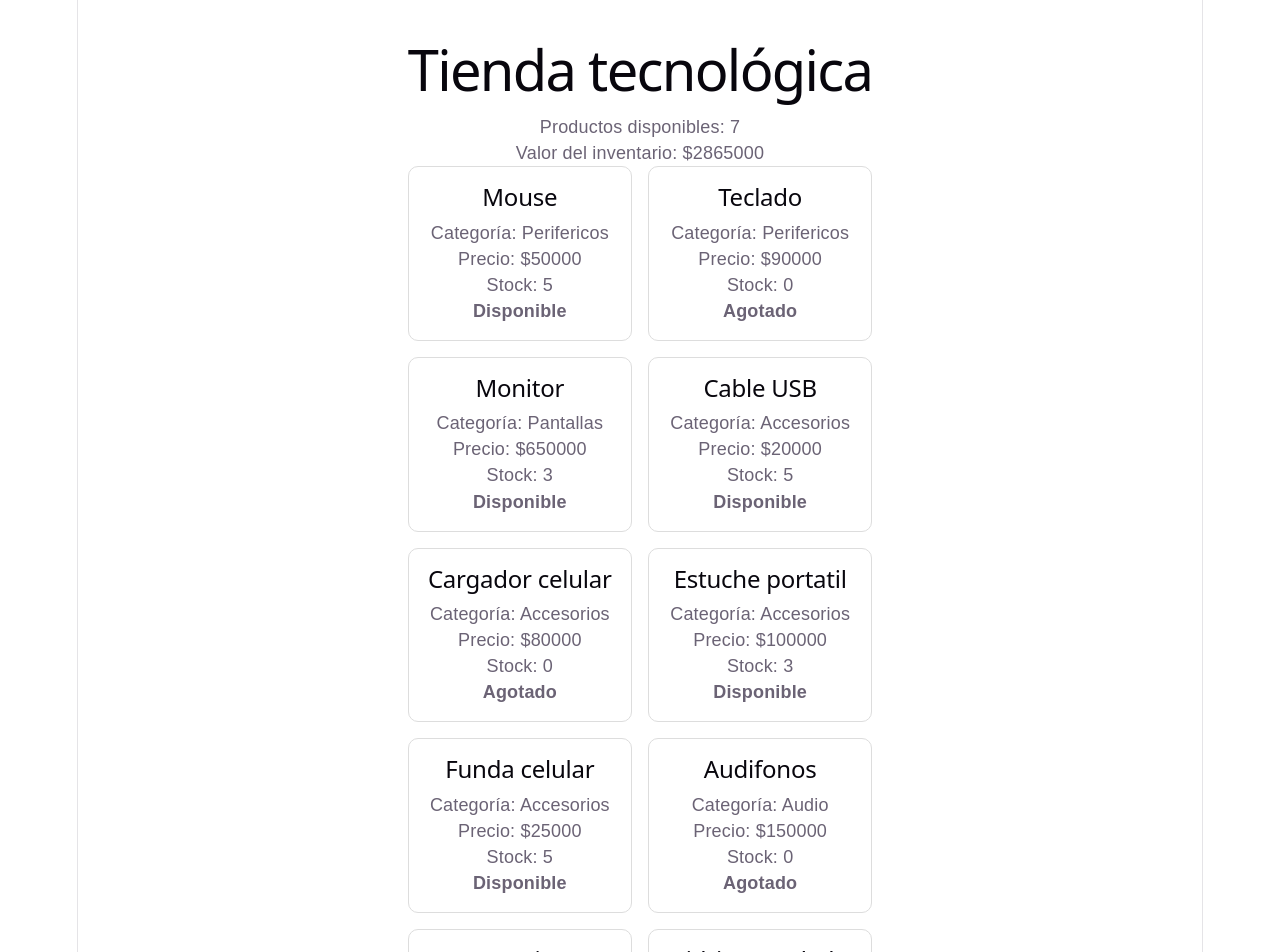
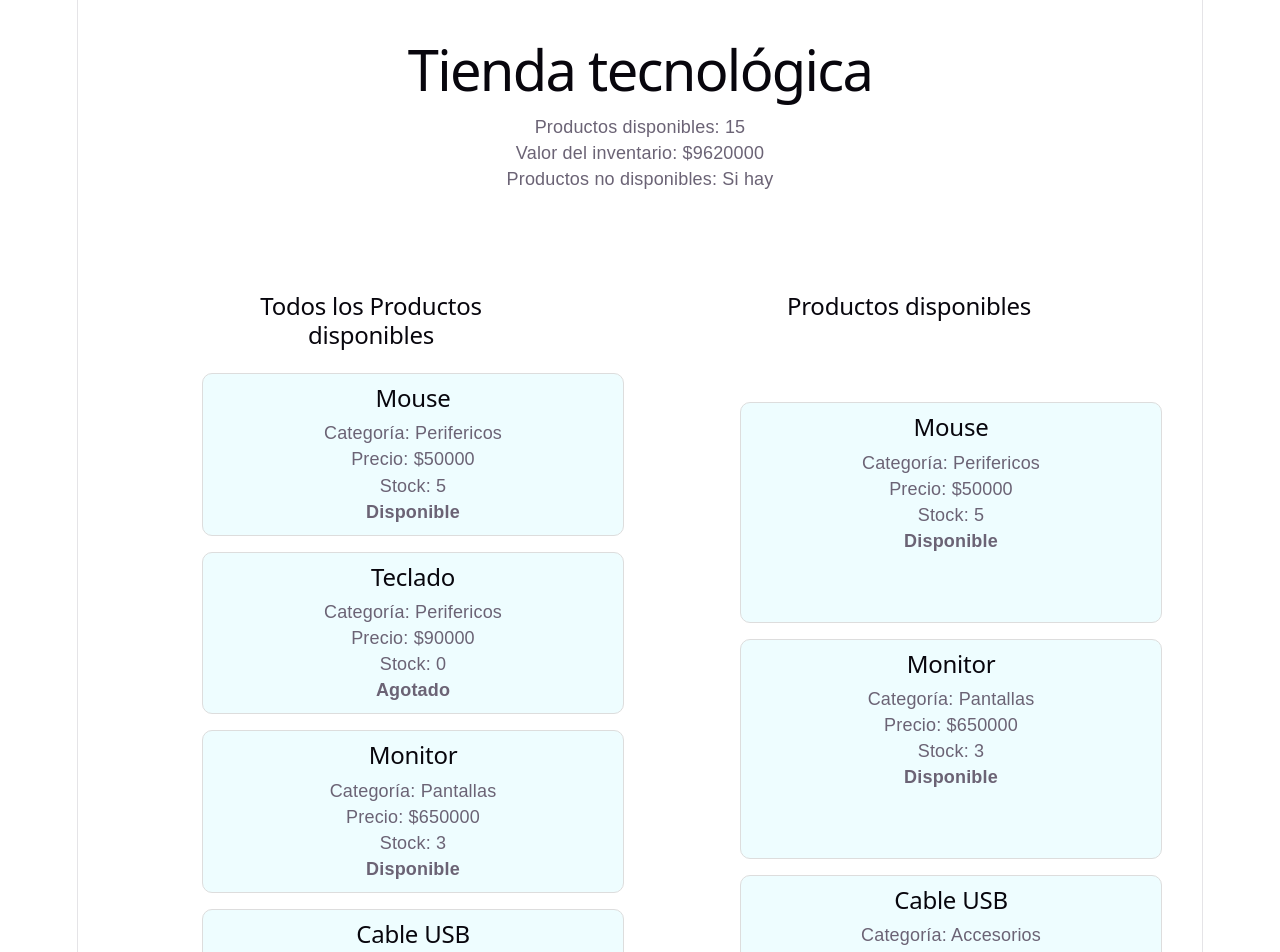
Before and after one commit to SammLad/jsAc, a React (Vite) app in the folder tienda-react/: page / in a window 1280 px wide. Shown: the top 952 px of the page. Built offline with nearby package versions, Linux system fonts and the light colour scheme.

Commit message:
Cambios por el reto final de autonomía, además de hacer cambios en el css

```diff
--- a/tienda-react/src/App.css
+++ b/tienda-react/src/App.css
@@ -1,3 +1,8 @@
+/* h1,
+h2 {
+  font-color: rgb(49, 47, 76);
+} */
+
 .contenedor {
   max-width: 1100px;
   margin: 0 auto;
@@ -17,3 +22,20 @@
   padding: 16px;
   background: white;
 }
+
+.secciones {
+  display: flex;
+  justify-content: space-around;
+
+}
+
+.productos {
+  margin: 100px;
+}
+
+.producto-card {
+  padding: 10px;
+  width: 400px;
+  height: auto;
+  background-color: rgb(238, 253, 255);
+}
--- a/tienda-react/src/App.jsx
+++ b/tienda-react/src/App.jsx
@@ -3,16 +3,21 @@ import { productos } from './data/productos';
 import './App.css';
 function App() {
   const disponibles = productos.filter(producto => producto.stock > 0);
+  const noDisponibles = productos.some(producto => producto.stock === 0);
   const valorInventario = productos.reduce(
     (total, producto) => total + producto.precio * producto.stock,
     0
   );
+  const estado = noDisponibles ? 'Si hay' : 'No hay';
   return (
     <main className="contenedor">
       <h1>Tienda tecnológica</h1>
       <p>Productos disponibles: {disponibles.length}</p>
       <p>Valor del inventario: ${valorInventario}</p>
+      <p>Productos no disponibles: {estado}</p>
+      <div className="secciones">
         <section className="productos">
+          <h2>Todos los Productos disponibles</h2>
           {productos.map(producto => (
             <ProductoCard
               key={producto.id}
@@ -20,6 +25,20 @@ function App() {
             />
           ))}
         </section>
+        <section className="productos">
+          <h2>Productos disponibles</h2>
+          {
+            disponibles.map(producto => (
+              <ProductoCard
+                key={producto.id}
+                producto={producto}
+              />
+            ))
+          }
+
+
+        </section>
+      </div>
     </main>
   );
 }
--- a/tienda-react/src/data/productos.js
+++ b/tienda-react/src/data/productos.js
@@ -9,4 +9,14 @@ export const productos = [
     { id: 8, nombre: 'Audifonos', precio: 150000, categoria: 'Audio', stock: 0 },
     { id: 9, nombre: 'Baterias', precio: 30000, categoria: 'Accesorios', stock: 3 },
     { id: 10, nombre: 'Vidrio templado', precio: 10000, categoria: 'Accesorios', stock: 5 },
+    { id: 11, nombre: 'Silla Gamer', precio: 850000, categoria: 'Mobiliario', stock: 2 },
+    { id: 12, nombre: 'Camara Web HD', precio: 180000, categoria: 'Perifericos', stock: 0 },
+    { id: 13, nombre: 'Disco Duro Externo 1TB', precio: 240000, categoria: 'Almacenamiento', stock: 6 },
+    { id: 14, nombre: 'Memoria USB 64GB', precio: 45000, categoria: 'Almacenamiento', stock: 10 },
+    { id: 15, nombre: 'Pad Mouse Gamer', precio: 35000, categoria: 'Accesorios', stock: 8 },
+    { id: 16, nombre: 'Micrófono USB', precio: 220000, categoria: 'Audio', stock: 4 },
+    { id: 17, nombre: 'Parlantes Bluetooth', precio: 130000, categoria: 'Audio', stock: 0 },
+    { id: 18, nombre: 'Hub USB-C 5 en 1', precio: 110000, categoria: 'Accesorios', stock: 7 },
+    { id: 19, nombre: 'Base Refrigerante Laptop', precio: 95000, categoria: 'Accesorios', stock: 3 },
+    { id: 20, nombre: 'Proyector Portátil', precio: 950000, categoria: 'Pantallas', stock: 1 }
 ];
```
Lines whose indentation alone changed are shown as unchanged.
